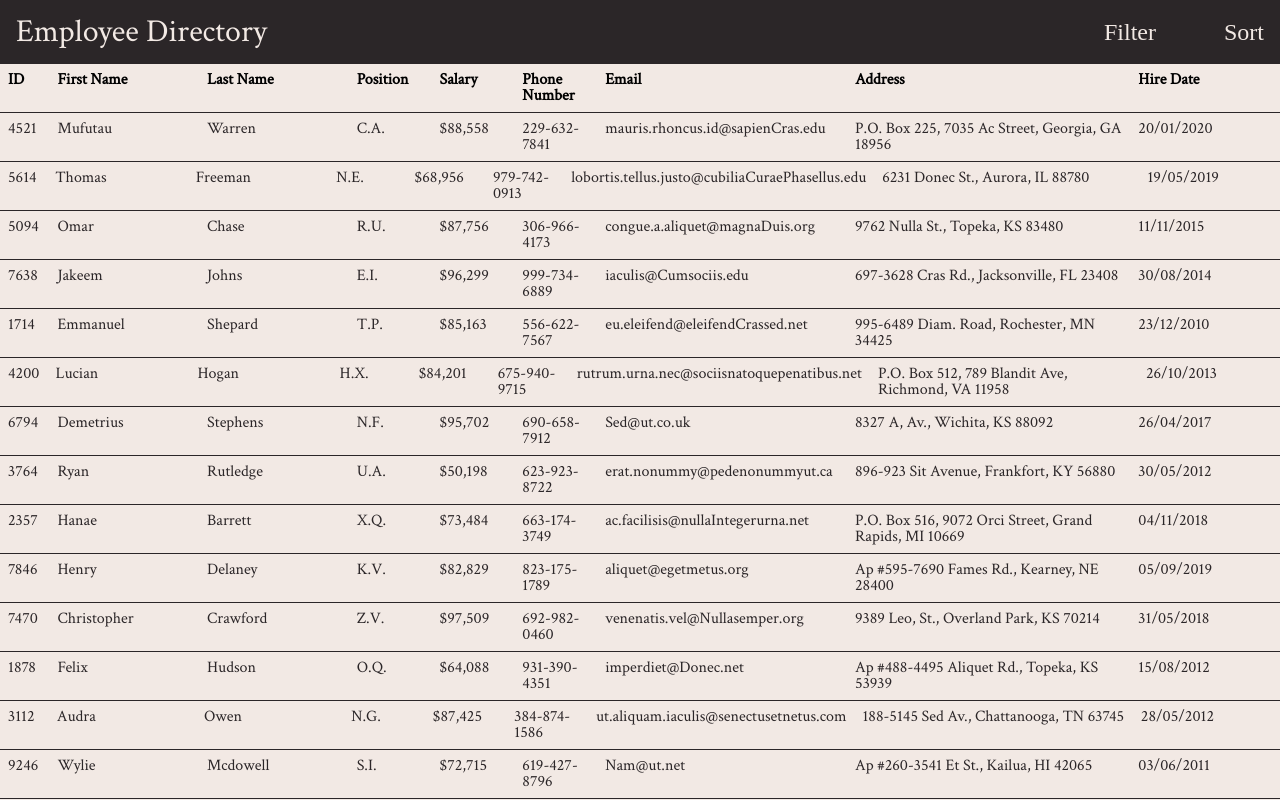
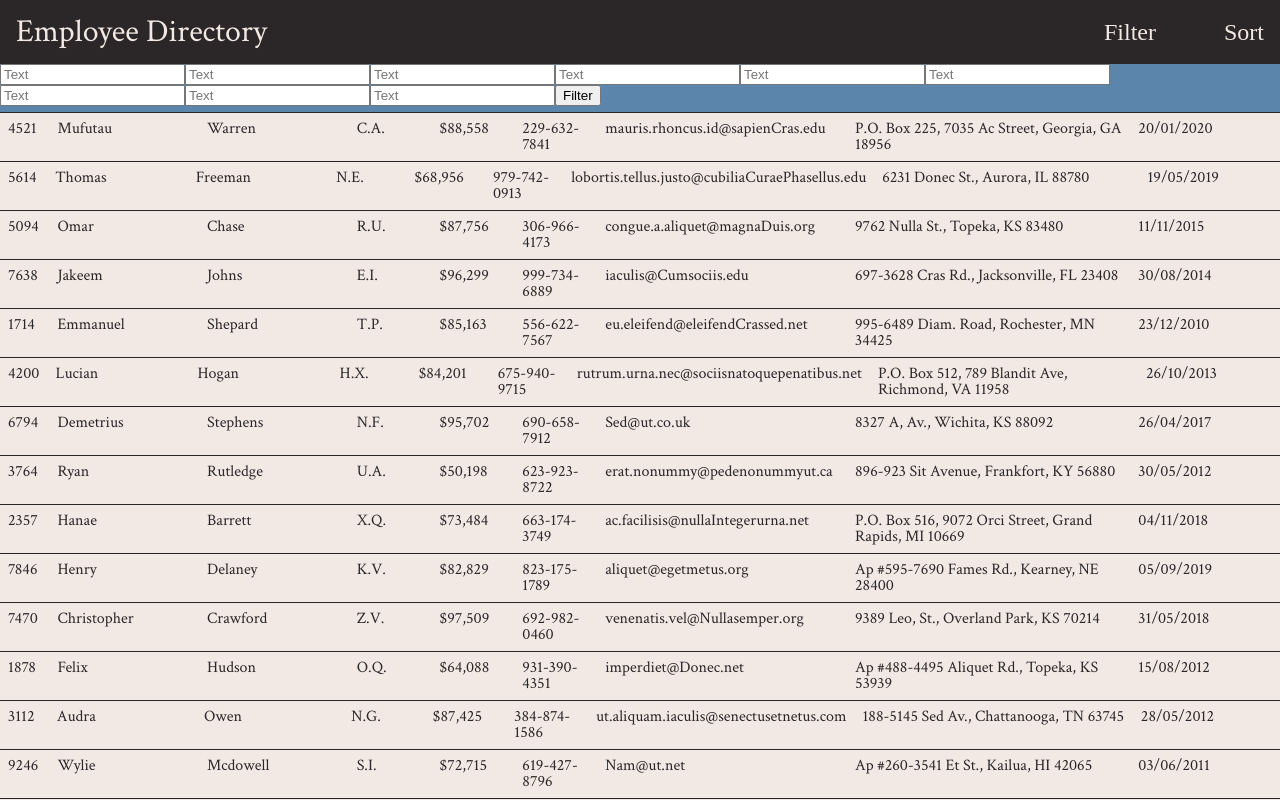
Before and after one commit to nbur4556/employee-directory, a React (Create React App) app: page / in a window 1280 px wide. Shown: the top 800 px of the page. Built offline with nearby package versions, Linux system fonts and the light colour scheme.

Commit message:
includes form inputs for filter options

```diff
--- a/src/components/Toolbar.js
+++ b/src/components/Toolbar.js
@@ -6,7 +6,7 @@ import ToolbarOptions from './ToolbarOptions.js';
 
 class Toolbar extends React.Component {
     state = {
-        filterOptionsBar: 'init-bar',
+        filterOptionsBar: 'show-bar',
         sortOptionsBar: 'init-bar',
     }
 
@@ -36,7 +36,16 @@ class Toolbar extends React.Component {
                 {/* Toolbar Options */}
                 <ToolbarOptions key="1" barState={this.state.filterOptionsBar}>
                     <form>
-                        <input type="text" placeholder="Text" />
+                        <input name="filter-id" type="text" placeholder="Text" />
+                        <input name="filter-firstName" type="text" placeholder="Text" />
+                        <input name="filter-lastName" type="text" placeholder="Text" />
+                        <input name="filter-position" type="text" placeholder="Text" />
+                        <input name="filter-salary" type="text" placeholder="Text" />
+                        <input name="filter-phoneNumber" type="text" placeholder="Text" />
+                        <input name="filter-email" type="text" placeholder="Text" />
+                        <input name="filter-address" type="text" placeholder="Text" />
+                        <input name="filter-hireDate" type="text" placeholder="Text" />
+                        <button type="submit">Filter</button>
                     </form>
                 </ToolbarOptions>
                 <ToolbarOptions key="2" barState={this.state.sortOptionsBar}>
```
